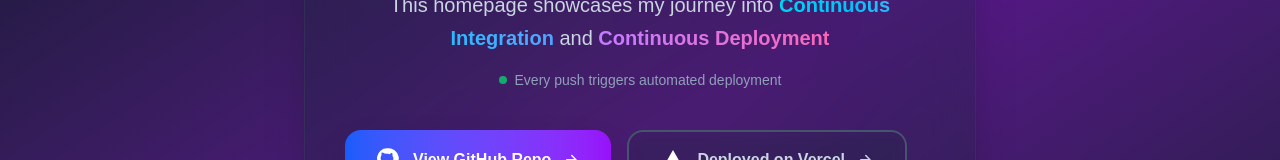
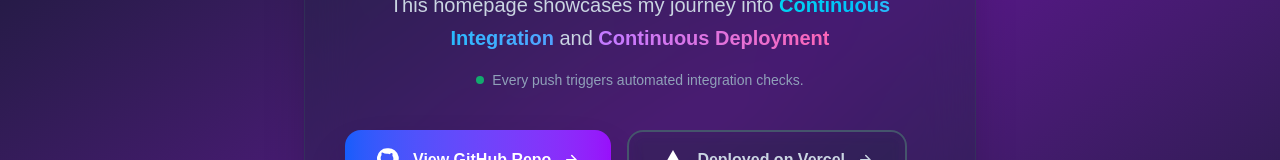
Before and after one commit to AnujTiwari-Student/CI-CD-practice, a Next.js app: page / in a window 1280 px wide. Shown: the part 269-429 px from the top of the page. Built offline with nearby package versions, Linux system fonts and the light colour scheme.

Commit message:
fixing bugs

```diff
--- a/app/page.tsx
+++ b/app/page.tsx
@@ -43,7 +43,7 @@ export default function Home() {
               </p>
               <div className="flex items-center justify-center gap-2 text-slate-400">
                 <div className="w-2 h-2 bg-green-400 rounded-full animate-pulse"></div>
-                <span className="text-sm font-medium">Every push triggers automated deployment</span>
+                <span className="text-sm font-medium">Every push triggers automated integration checks.</span>
               </div>
             </div>
 
```
